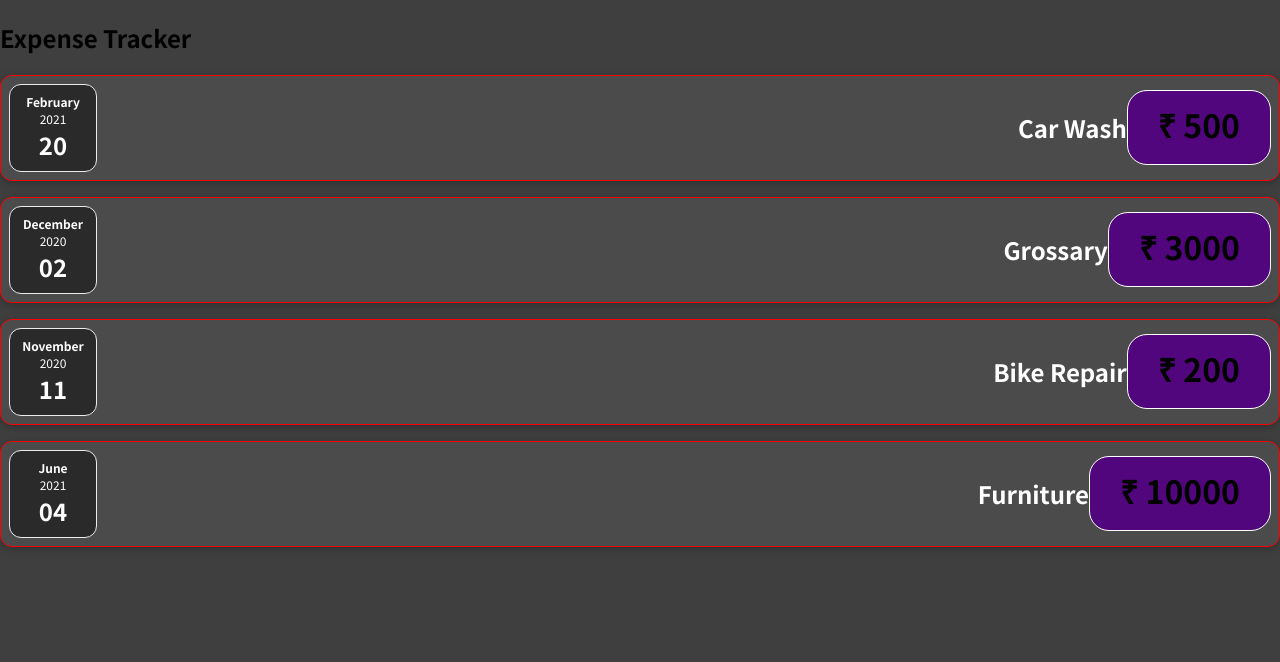
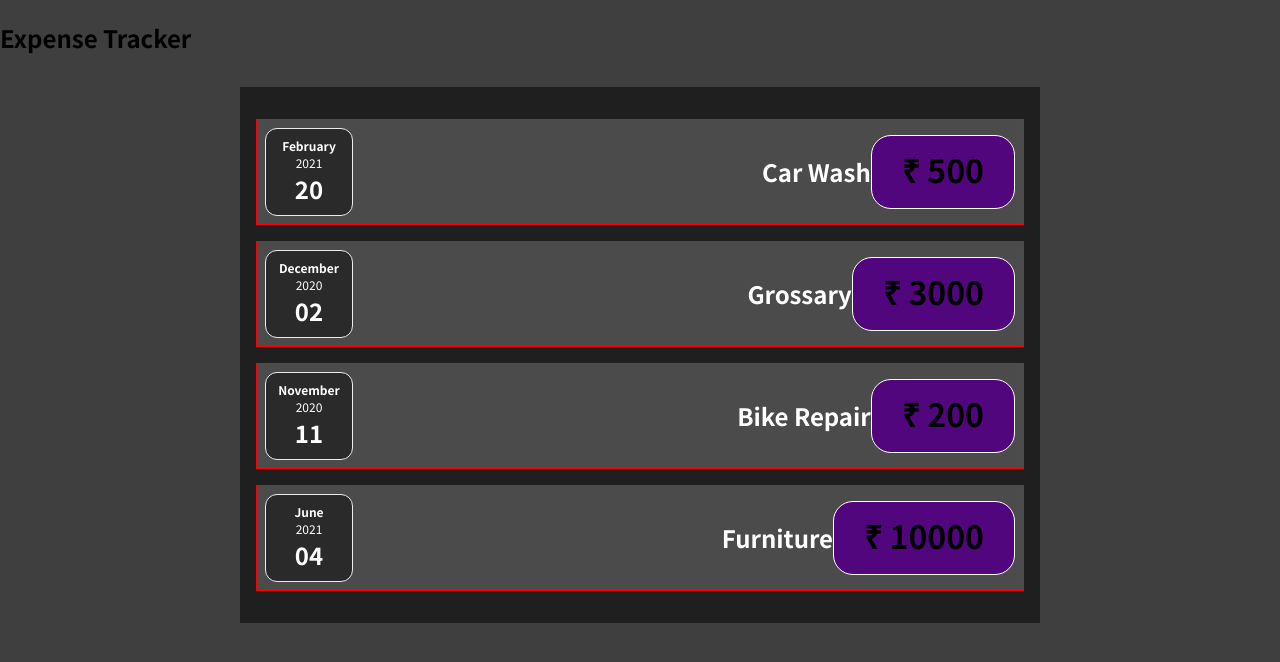
Before and after one commit to qur786/expense-tracker, a React app: page / in a window 1280 px wide. Shown: the top 662 px of the page. Built offline with nearby package versions, Linux system fonts and the light colour scheme.

Commit message:
fear: add Card and expenses component

```diff
--- a/src/App.js
+++ b/src/App.js
@@ -1,4 +1,5 @@
-import { ExpenseItem } from "./components/ExpenseItem";
+import { Expenses } from "./components/Expenses";
+
 export function App() {
     const expenses = [
         {
@@ -27,10 +28,7 @@ export function App() {
             <h2>
                 Expense Tracker
             </h2>
-            {
-                expenses.map((el) => <ExpenseItem title={el.title} amount={el.amount} date={el.date} />)
-            }
-
+            <Expenses items={expenses} />
         </div>
     )
 };
--- /dev/null
+++ b/src/components/Card.js
@@ -0,0 +1,10 @@
+import "./Card.css";
+
+export const Card = (props) => {
+    const classes = "card " + props.className;
+    return (
+    <div className={classes}>
+        {props.children}
+    </div>
+    );
+}
--- a/src/components/ExpenseItem.css
+++ b/src/components/ExpenseItem.css
@@ -4,8 +4,6 @@
   align-items: center;
   padding: 0.5rem;
   margin: 1rem 0;
-  border-radius: 12px;
-  box-shadow: 0px 2px 8px rgba(0, 0, 0, 0.25);
   background-color: #4b4b4b;
   border: 1px solid red;
 }
--- a/src/components/ExpenseItem.js
+++ b/src/components/ExpenseItem.js
@@ -1,13 +1,15 @@
+import { Card } from "./Card";
 import { ExpenseDate } from "./ExpenseDate";
 import "./ExpenseItem.css";
+
 export const ExpenseItem = (props) => {
     return (
-        <div className="expense-item">
+        <Card className="expense-item">
             <ExpenseDate date={props.date} />
             <div className="expense-item__description">
                 <h2>{props.title}</h2>
                 <div className="expense-item__price">&#8377; {props.amount}</div>
             </div>
-        </div>
+        </Card>
     )
 }
--- /dev/null
+++ b/src/components/Expenses.css
@@ -0,0 +1,7 @@
+.expenses {
+    padding: 1rem;
+    background-color: rgb(31, 31, 31);
+    margin: 2rem auto;
+    width: 50rem;
+    max-width: 90%;
+}
--- /dev/null
+++ b/src/components/Expenses.js
@@ -0,0 +1,11 @@
+import { Card } from "./Card";
+import { ExpenseItem } from "./ExpenseItem"
+import "./Expenses.css";
+
+export const Expenses = (props) => {
+    return (
+        <Card className="expenses">
+            {props.items.map((e) => <ExpenseItem date={e.date} amount={e.amount} title={e.title} />)}
+        </Card>
+    )
+}
```
Also changed, not shown: src/components/Card.css (added).
